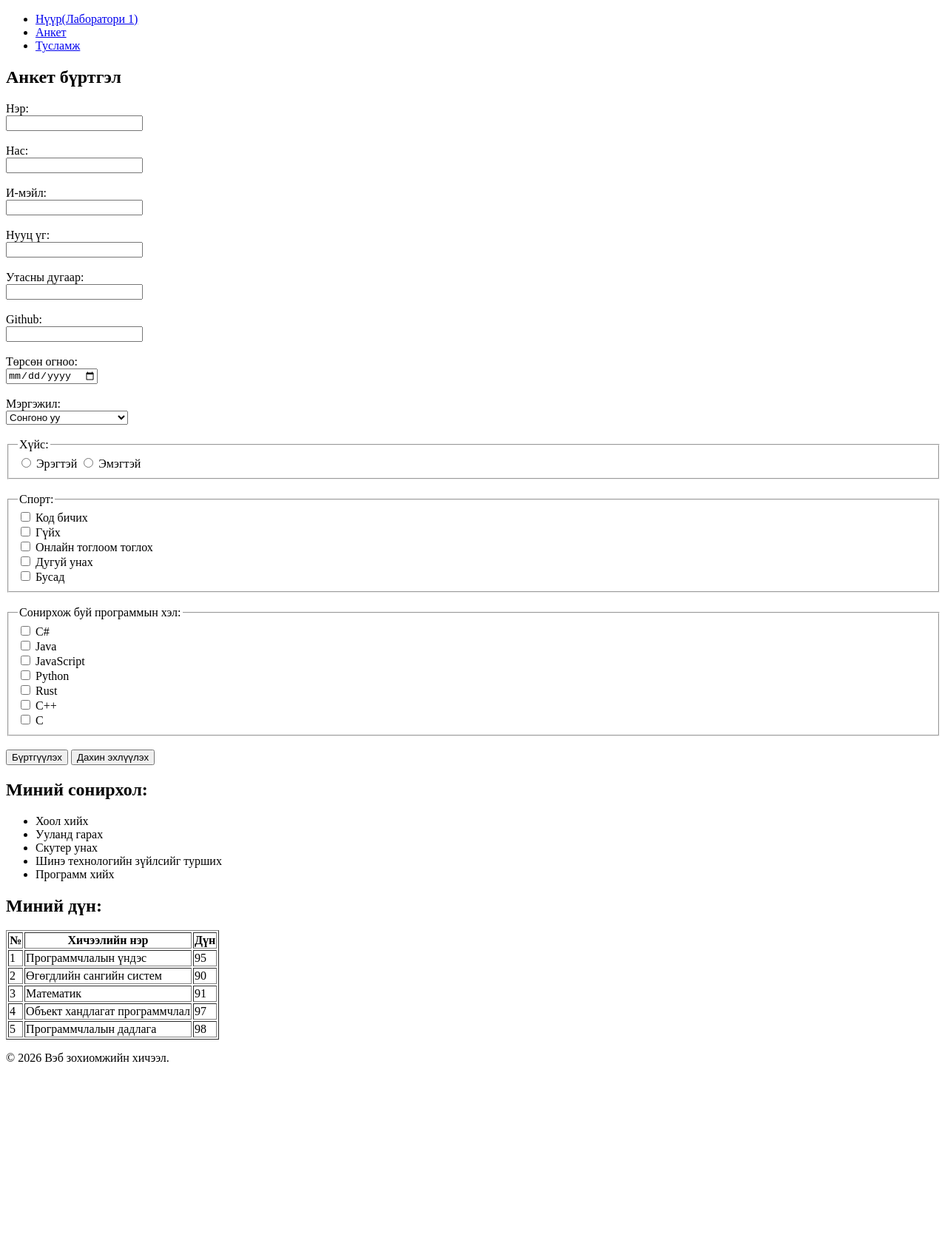
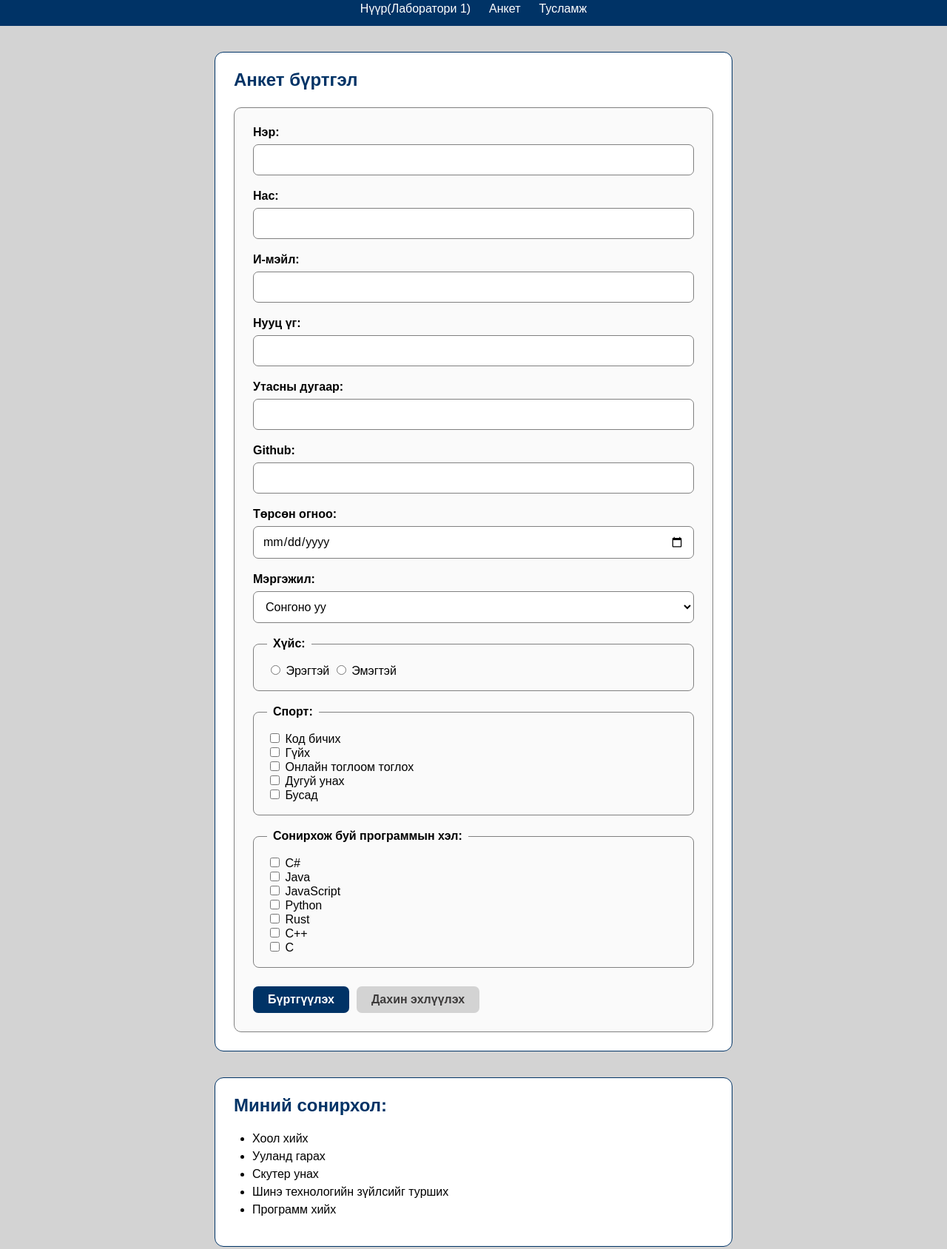
Before and after one commit to chingun-m/web_design_lab, a plain HTML site: page lab2.html in a window 1280 px wide. Shown: the part 63-1751 px from the top of the page at 74% size. Before the commit the page ends 1518 px from the top, so only its background shows below. Drawn offline with Linux system fonts and the light colour scheme.

Commit message:
added style.css for lab2

````diff
--- a/lab2.html
+++ b/lab2.html
@@ -3,70 +3,84 @@
   <head>
     <meta charset="UTF-8" />
     <meta name="viewport" content="width=device-width, initial-scale=1.0" />
+
     <title>Лаборатори 2 анкет</title>
+    <link rel="stylesheet" href="style.css" />
   </head>
+
   <body>
-    <header>
-      <h1>Анкет</h1>
+    <header class="site-header">
+      <h1 class="main-title">Анкет</h1>
+
       <nav>
-        <ul>
+        <ul class="nav-list">
           <li><a href="index.html">Нүүр(Лаборатори 1)</a></li>
           <li><a href="lab2.html">Анкет</a></li>
           <li><a href="#">Тусламж</a></li>
         </ul>
       </nav>
     </header>
+
     <main>
       <article>
-        <section>
-          <h2>Анкет бүртгэл</h2>
-          <form action="#" method="POST" enctype="multipart/form-data">
-            <label for="name">Нэр:</label><br />
-            <input
-              type="text"
-              id="name"
-              name="name"
-              minlength="2"
-              required
-            /><br />
-            <br />
-            <label for="age">Нас:</label><br />
-            <input type="number" id="age" name="age" required /><br />
-            <br />
+        <section class="form-section">
+          <h2 class="section-title">Анкет бүртгэл</h2>
 
-            <label for="email">И-мэйл:</label><br />
-            <input type="email" id="email" name="email" required /><br />
-            <br />
+          <form
+            class="registration-form"
+            action="#"
+            method="POST"
+            enctype="multipart/form-data"
+          >
+            <div class="form-field">
+              <label for="name">Нэр:</label>
+              <input type="text" id="name" name="name" minlength="2" required />
+            </div>
 
-            <label for="password">Нууц үг:</label><br />
+            <div class="form-field">
+              <label for="age">Нас:</label>
+              <input type="number" id="age" name="age" required />
+            </div>
+
+            <div class="form-field">
+              <label for="email">И-мэйл:</label>
+              <input type="email" id="email" name="email" required />
+            </div>
+
+            <div class="form-field">
+              <label for="password">Нууц үг:</label>
               <input
                 type="password"
                 id="password"
                 name="password"
                 minlength="8"
                 required
-            /><br />
-            <br />
+              />
+            </div>
 
-            <label for="phone">Утасны дугаар:</label><br />
+            <div class="form-field">
+              <label for="phone">Утасны дугаар:</label>
               <input
                 type="tel"
                 id="phone"
                 name="phone"
                 pattern="[0-9]{8}"
                 required
-            /><br />
-            <br />
+              />
+            </div>
 
-            <label for="github">Github:</label><br />
-            <input type="url" id="github" name="github" /><br />
-            <br />
+            <div class="form-field">
+              <label for="github">Github:</label>
+              <input type="url" id="github" name="github" />
+            </div>
 
-            <label for="birthday">Төрсөн огноо:</label><br />
-            <input type="date" id="birthday" name="birthday" required /><br />
-            <br />
+            <div class="form-field">
+              <label for="birthday">Төрсөн огноо:</label>
+              <input type="date" id="birthday" name="birthday" required />
+            </div>
 
-            <label for="major">Мэргэжил:</label><br />
+            <div class="form-field">
+              <label for="major">Мэргэжил:</label>
               <select id="major" name="major" required>
                 <option value="">Сонгоно уу</option>
                 <option value="software">Программ хангамж</option>
@@ -75,9 +89,11 @@
                 <option value="cs">Компьютерийн ухаан</option>
                 <option value="it">Мэдээллийн технологи</option>
               </select>
-            <br /><br />
+            </div>
+
             <fieldset>
               <legend>Хүйс:</legend>
+
               <input
                 type="radio"
                 name="gender"
@@ -86,16 +102,17 @@
                 required
               />
               <label for="male">Эрэгтэй</label>
+
               <input type="radio" name="gender" value="female" id="female" />
               <label for="female">Эмэгтэй</label>
             </fieldset>
-            <br />
 
             <fieldset>
               <legend>Спорт:</legend>
 
               <input type="checkbox" id="coding" name="hobby" value="coding" />
               <label for="coding">Код бичих</label><br />
+
               <input
                 type="checkbox"
                 id="running"
@@ -103,25 +120,28 @@
                 value="running"
               />
               <label for="running">Гүйх</label><br />
+
               <input type="checkbox" id="gaming" name="hobby" value="gaming" />
               <label for="gaming">Онлайн тоглоом тоглох</label><br />
+
               <input type="checkbox" id="bike" name="hobby" value="bike" />
               <label for="bike">Дугуй унах</label><br />
+
               <input type="checkbox" id="others" name="hobby" value="others" />
               <label for="others">Бусад</label>
             </fieldset>
-            <br />
 
             <fieldset>
               <legend>Сонирхож буй программын хэл:</legend>
 
               <input
                 type="checkbox"
-                id="C#"
+                id="CSharp"
                 name="programminglanguage"
                 value="C#"
               />
-              <label for="C#">C#</label><br />
+              <label for="CSharp">C#</label><br />
+
               <input
                 type="checkbox"
                 id="Java"
@@ -129,13 +149,15 @@
                 value="Java"
               />
               <label for="Java">Java</label><br />
+
               <input
                 type="checkbox"
                 id="JavaScript"
                 name="programminglanguage"
                 value="JavaScript"
               />
-              <label for="Javascript">JavaScript</label><br />
+              <label for="JavaScript">JavaScript</label><br />
+
               <input
                 type="checkbox"
                 id="Python"
@@ -143,6 +165,7 @@
                 value="Python"
               />
               <label for="Python">Python</label><br />
+
               <input
                 type="checkbox"
                 id="Rust"
@@ -150,13 +173,15 @@
                 value="Rust"
               />
               <label for="Rust">Rust</label><br />
+
               <input
                 type="checkbox"
-                id="C++"
+                id="Cpp"
                 name="programminglanguage"
                 value="C++"
               />
-              <label for="C++">C++</label><br />
+              <label for="Cpp">C++</label><br />
+
               <input
                 type="checkbox"
                 id="C"
@@ -166,16 +191,18 @@
               <label for="C">C</label><br />
             </fieldset>
 
-            <br />
+            <div class="button-group">
+              <button type="submit" class="submit-button">Бүртгүүлэх</button>
 
-            <button type="submit">Бүртгүүлэх</button>
-            <button type="reset">Дахин эхлүүлэх</button>
+              <button type="reset" class="reset-button">Дахин эхлүүлэх</button>
+            </div>
           </form>
         </section>
 
-        <section>
-          <h2>Миний сонирхол:</h2>
-          <ul>
+        <section class="content-section">
+          <h2 class="section-title">Миний сонирхол:</h2>
+
+          <ul class="interest-list">
             <li>Хоол хийх</li>
             <li>Ууланд гарах</li>
             <li>Скутер унах</li>
@@ -184,9 +211,10 @@
           </ul>
         </section>
 
-        <section>
-          <h2>Миний дүн:</h2>
-          <table border="1">
+        <section class="content-section">
+          <h2 class="section-title">Миний дүн:</h2>
+
+          <table class="grades-table">
             <thead>
               <tr>
                 <th>№</th>
@@ -194,27 +222,32 @@
                 <th>Дүн</th>
               </tr>
             </thead>
+
             <tbody>
               <tr>
                 <td>1</td>
                 <td>Программчлалын үндэс</td>
                 <td>95</td>
               </tr>
+
               <tr>
                 <td>2</td>
                 <td>Өгөгдлийн сангийн систем</td>
                 <td>90</td>
               </tr>
+
               <tr>
                 <td>3</td>
                 <td>Математик</td>
                 <td>91</td>
               </tr>
+
               <tr>
                 <td>4</td>
                 <td>Объект хандлагат программчлал</td>
                 <td>97</td>
               </tr>
+
               <tr>
                 <td>5</td>
                 <td>Программчлалын дадлага</td>
@@ -226,8 +259,9 @@
       </article>
     </main>
 
-    <footer>
+    <footer class="site-footer">
       <p>&copy; 2026 Вэб зохиомжийн хичээл.</p>
     </footer>
   </body>
 </html>
+```
--- /dev/null
+++ b/style.css
@@ -0,0 +1,179 @@
+* {
+  box-sizing: border-box;
+}
+
+body {
+  margin: 0;
+  padding: 0;
+  font-family: "Arial", sans-serif;
+  background-color: lightgrey;
+  color: black;
+  line-height: 1;
+}
+
+.site-header {
+  background-color: #003366;
+  color: white;
+  padding: 15px;
+  text-align: center;
+}
+
+.main-title {
+  margin: 0 0 20px;
+  font-size: 32px;
+}
+
+.nav-list {
+  list-style: none;
+  padding: 0;
+  margin: 0;
+  display: flex;
+  justify-content: center;
+  gap: 25px;
+}
+
+.nav-list a {
+  color: white;
+  text-decoration: none;
+  font-weight: 500;
+}
+
+.nav-list a:hover {
+  font-weight: 550;
+}
+
+.form-section,
+.content-section {
+  max-width: 700px;
+  margin: 35px auto;
+  padding: 25px;
+  background-color: white;
+  border: 1px solid #003366;
+  border-radius: 12px;
+}
+
+.section-title {
+  margin-top: 0;
+  margin-bottom: 25px;
+  color: #003366;
+}
+
+.registration-form {
+  position: relative;
+  padding: 25px;
+  border: 1px solid gray;
+  border-radius: 10px;
+  background-color: #fafafa;
+}
+
+.form-field {
+  margin-bottom: 20px;
+}
+
+.form-field label {
+  display: block;
+  margin-bottom: 8px;
+  font-weight: 600;
+}
+
+.form-field input,
+.form-field select {
+  width: 100%;
+  padding: 11px 12px;
+
+  border: 1px solid gray;
+  border-radius: 7px;
+
+  font: inherit;
+  background-color: white;
+}
+
+.form-field input:focus,
+.form-field select:focus {
+  outline: none;
+  border-color: #003366;
+}
+
+fieldset {
+  margin: 20px 0;
+  padding: 18px;
+
+  border: 1px solid gray;
+  border-radius: 8px;
+}
+
+legend {
+  padding: 0 8px;
+  font-weight: 600;
+}
+
+.button-group {
+  margin-top: 25px;
+
+  display: flex;
+  gap: 10px;
+}
+
+.submit-button,
+.reset-button {
+  padding: 10px 20px;
+  border: none;
+  border-radius: 7px;
+  font: inherit;
+  font-weight: 600;
+  cursor: pointer;
+}
+
+.submit-button {
+  background-color: #003366;
+  color: white;
+}
+
+.reset-button {
+  background-color: lightgray;
+  color: rgb(61, 59, 59);
+}
+
+.submit-button:hover,
+.reset-button:hover {
+  opacity: 0.8;
+}
+
+.interest-list {
+  padding-left: 25px;
+}
+
+.interest-list li {
+  margin-bottom: 8px;
+}
+
+.grades-table {
+  width: 100%;
+  border-collapse: collapse;
+}
+
+.grades-table th,
+.grades-table td {
+  padding: 12px;
+  border: 1px solid gray;
+  text-align: center;
+}
+
+.grades-table th {
+  background-color: #003366;
+  color: white;
+}
+
+.grades-table tr:nth-child(even) {
+  background-color: white;
+}
+
+.site-footer {
+  margin-top: 40px;
+  padding: 20px;
+
+  background-color: #003366;
+  color: white;
+
+  text-align: center;
+}
````
Also changed, not shown: lab4.html (added). Lines whose indentation alone changed are shown as unchanged.
